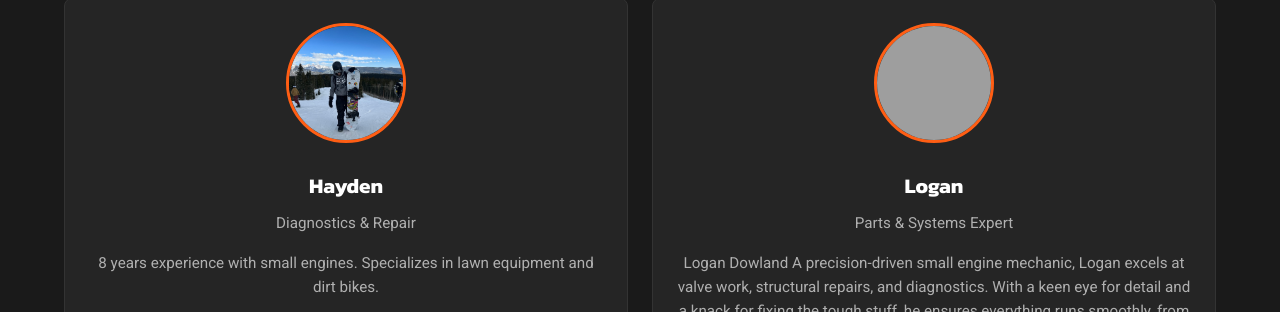
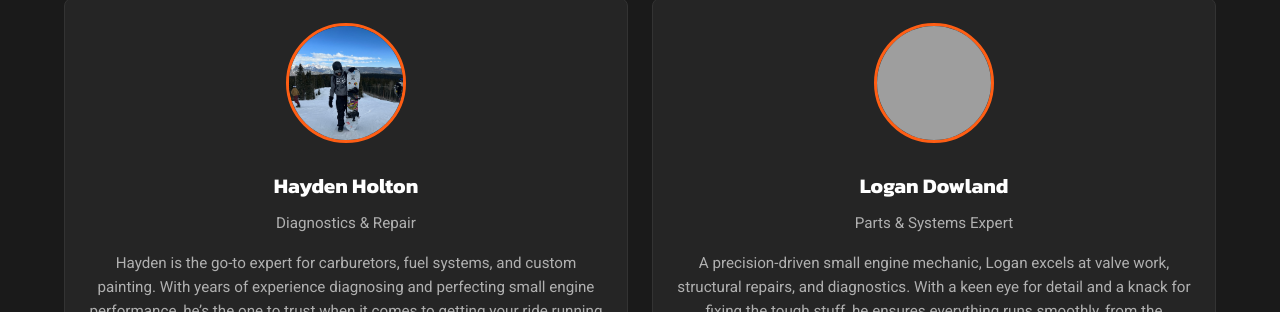
Before and after one commit to TraderZobo/hlcustom.net, a plain HTML site: page index.html in a window 1280 px wide. Shown: the part 1605-1917 px from the top of the page. Drawn offline with Linux system fonts and the light colour scheme; grey boxes are pictures that could not be loaded.

Commit message:
Update index.html

```diff
--- a/index.html
+++ b/index.html
@@ -1077,9 +1077,9 @@
             <div class="team-cards">
                 <div class="team-card" id="teamCard1">
                    <img src="./images/hayden.jpg" alt="Hayden" class="team-img">
-                    <h3>Hayden</h3>
+                    <h3>Hayden Holton</h3>
                     <p>Diagnostics & Repair</p>
-                    <p>8 years experience with small engines. Specializes in lawn equipment and dirt bikes.</p>
+                    <p>Hayden is the go-to expert for carburetors, fuel systems, and custom painting. With years of experience diagnosing and perfecting small engine performance, he’s the one to trust when it comes to getting your ride running like new and looking sharp.</p>
                     <div class="team-social">
                         <a href="#"><i class="fab fa-facebook-f"></i></a>
                         <a href="#"><i class="fab fa-instagram"></i></a>
@@ -1087,9 +1087,9 @@
                 </div>
                 <div class="team-card" id="teamCard2">
                     <img src="https://images.unsplash.com/photo-1519085360753-af0119f7cbe7?ixlib=rb-1.2.1&auto=format&fit=crop&w=634&q=80" alt="Logan" class="team-img">
-                    <h3>Logan</h3>
+                    <h3>Logan Dowland</h3>
                     <p>Parts & Systems Expert</p>
-                    <p>Logan Dowland
+                    <p>
 A precision-driven small engine mechanic, Logan excels at valve work, structural repairs, and diagnostics. With a keen eye for detail and a knack for fixing the tough stuff, he ensures everything runs smoothly, from the smallest engine parts to the biggest structural issues.</p>
                     <div class="team-social">
                         <a href="#"><i class="fab fa-facebook-f"></i></a>
```
